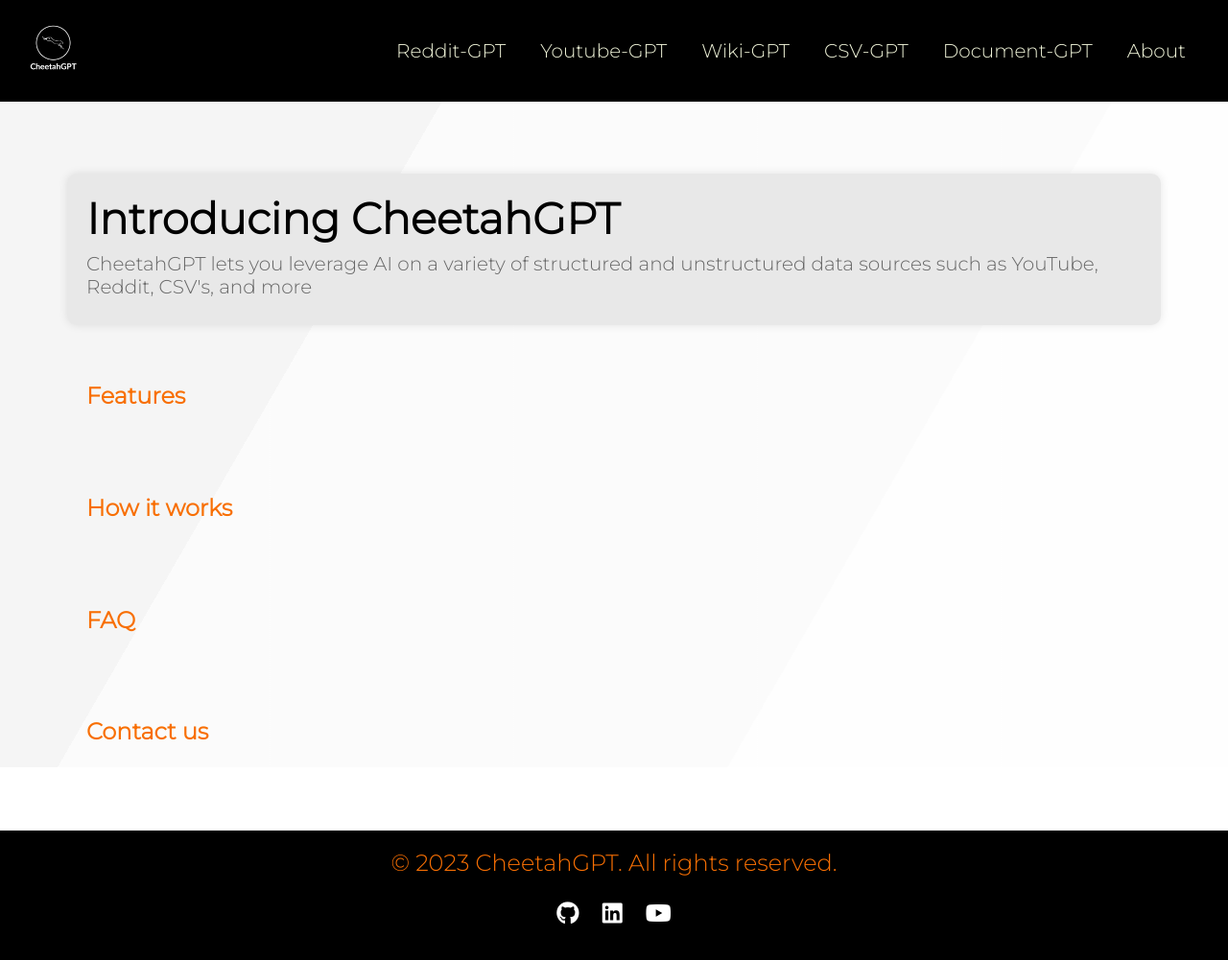
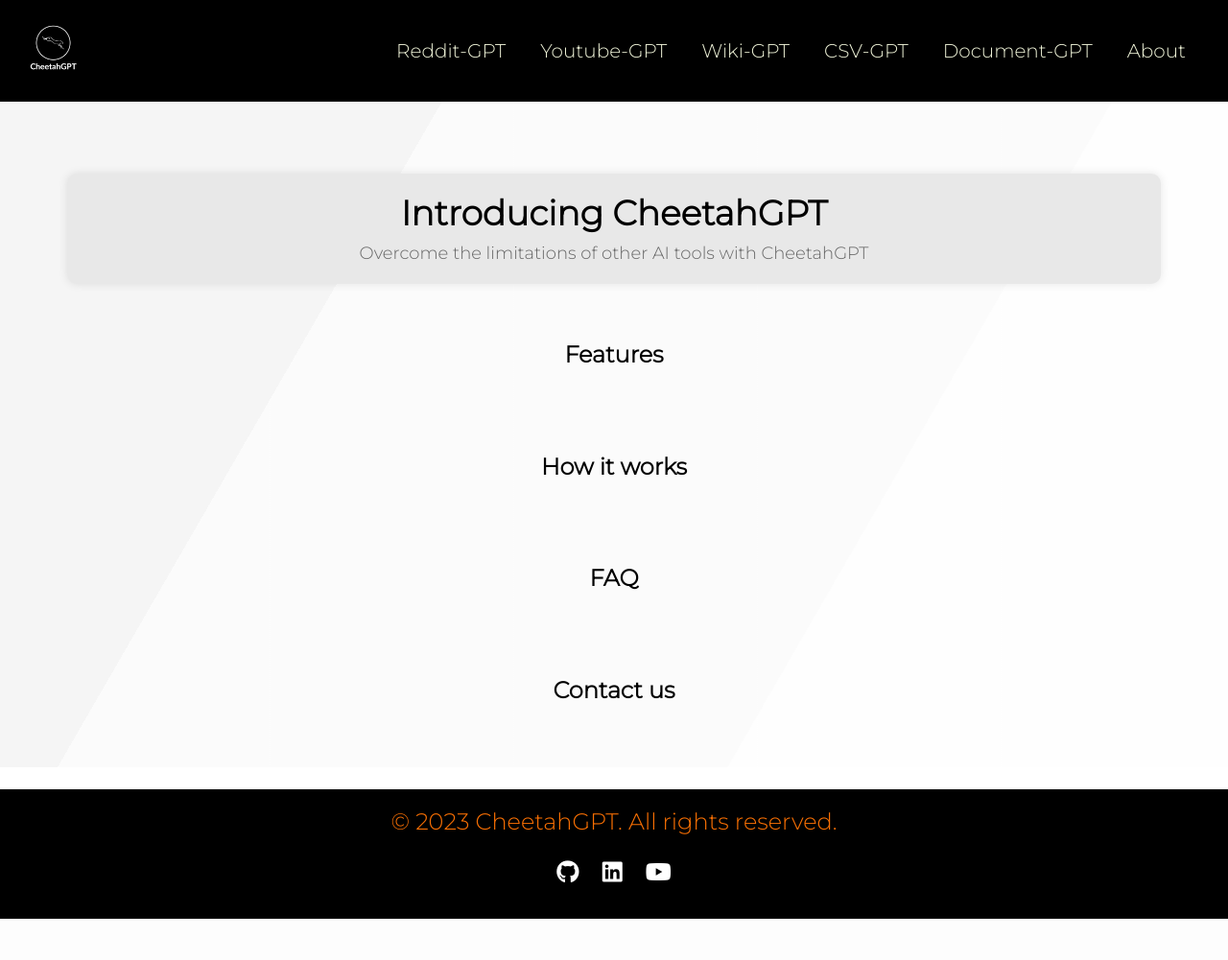
Before and after one commit to AbhroChowdhury/CheetahGPT, a Flask app: page / in a window 1280 px wide. Shown: the whole page at 96% size. After the commit the page ends 958 px from the top, so only its background shows below. Run offline with Flask 3, Linux system fonts and the light colour scheme; some libraries are stand-ins or nearby versions.

Commit message:
FE redesign continued

```diff
--- a/static/css/styles.css
+++ b/static/css/styles.css
@@ -252,6 +252,21 @@
     border-radius: 10px;
     box-shadow: 0 0 10px rgba(0, 0, 0, 0.1);
     margin-bottom: 40px;
+    display: flex;
+    flex-direction: column;
+    justify-content: center;
+    align-items: center;
+}
+
+.custom-container h1 {
+    font-size: 36px;
+    margin-bottom: 10px;
+}
+
+.custom-container h5 {
+    font-size: 18px;
+    text-align: center;
+    margin: 0 auto;
 }
 
 .navbar-brand img {
@@ -290,7 +305,7 @@
 }
 
 h4 {
-    color:#F86F03;
+    color:#000000;
     font-weight:bolder;
 }
 
@@ -328,6 +343,9 @@
     cursor: pointer;
     transition: background-color 0.3s;
     margin-bottom: 40px;
+    display: flex;
+    justify-content: center;
+    align-items: center;
 }
 
 .main-summary-container:hover {
@@ -339,7 +357,6 @@
     margin-bottom: 20px;
     display:none;
 }
-
 
 
 .card-group {
@@ -380,6 +397,9 @@
     cursor: pointer;
     transition: background-color 0.3s;
     margin-bottom: 40px;
+    display: flex;
+    justify-content: center;
+    align-items: center;
 }
 
 .how-summary-container:hover {
@@ -422,14 +442,7 @@
     display: none;
 }
 
-.visuals-title {
-    font-size: 36px;
-    font-weight: 600;
-    color:#525FE1;
-    margin-top: 150px;
-    margin-right: 85px;
-    margin-left: 85px;
-}
+
 
 .visuals-image {
     max-width: 100%;
@@ -447,20 +460,15 @@
     cursor: pointer;
     transition: background-color 0.3s;
     margin-bottom: 40px;
+    display: flex;
+    justify-content: center;
+    align-items: center;
 }
 
 .faq-summary-container:hover {
     background-color: #FFFFFF;
 }
 
-.faq-title {
-    font-size: 36px;
-    font-weight: 600;
-    color: #525FE1;
-    margin-top: 10px;
-    margin-right: 85px;
-    margin-left: 85px;
-}
 
 .faq-container {
     margin-top: 40px;
@@ -481,6 +489,9 @@
     cursor: pointer;
     transition: background-color 0.3s;
     margin-bottom: 40px;
+    display: flex;
+    justify-content: center;
+    align-items: center;
 }
 
 .learnmore-summary-container:hover {
@@ -497,14 +508,6 @@
     display: none;
 }
 
-.learnmore-title {
-    font-size: 36px;
-    font-weight: 600;
-    color:#525FE1;
-    margin-top: 230px;
-    margin-right: 85px;
-    margin-left: 85px;
-}
 
 .learnmore-image {
     max-width: 100%;
--- a/templates/csvGPT.html
+++ b/templates/csvGPT.html
@@ -12,9 +12,9 @@
     </head>
 
 
-    <div class="csvbg"></div>
-    <div class="csvbg bg2"></div>
-    <div class="csvbg bg3"></div>
+    <div class="bg"></div>
+    <div class="bg bg2"></div>
+    <div class="bg bg3"></div>
 
 <div class="main-content">
 <body class="animated-background">
--- a/templates/documentGPT.html
+++ b/templates/documentGPT.html
@@ -12,9 +12,9 @@
     </head>
 
 
-    <div class="docbg"></div>
-    <div class="docbg bg2"></div>
-    <div class="docbg bg3"></div>
+    <div class="bg"></div>
+    <div class="bg bg2"></div>
+    <div class="bg bg3"></div>
 
 <div class="main-content">
 <body class="animated-background">
--- a/templates/index.html
+++ b/templates/index.html
@@ -54,7 +54,7 @@
 
     <div class="container custom-container">
         <h1>Introducing CheetahGPT</h1>
-        <h5>CheetahGPT lets you leverage AI on a variety of structured and unstructured data sources such as YouTube, Reddit, CSV's, and more</h5>
+        <h5>Overcome the limitations of other AI tools with CheetahGPT</h5>
     </div>
 
     <div class="container visuals-container">
--- a/templates/redditGPT.html
+++ b/templates/redditGPT.html
@@ -12,9 +12,9 @@
     </head>
 
 
-    <div class="redditbg"></div>
-    <div class="redditbg bg2"></div>
-    <div class="redditbg bg3"></div>
+    <div class="bg"></div>
+    <div class="bg bg2"></div>
+    <div class="bg bg3"></div>
 
 <div class="main-content">
 <body class="animated-background">
--- a/templates/wikipediaGPT.html
+++ b/templates/wikipediaGPT.html
@@ -12,9 +12,9 @@
     </head>
 
 
-    <div class="wikibg"></div>
-    <div class="wikibg bg2"></div>
-    <div class="wikibg bg3"></div>
+    <div class="bg"></div>
+    <div class="bg bg2"></div>
+    <div class="bg bg3"></div>
 
 <div class="main-content">
 <body class="animated-background">
--- a/templates/youtubeGPT.html
+++ b/templates/youtubeGPT.html
@@ -12,9 +12,9 @@
     </head>
 
 
-    <div class="youtubebg"></div>
-    <div class="youtubebg bg2"></div>
-    <div class="youtubebg bg3"></div>
+    <div class="bg"></div>
+    <div class="bg bg2"></div>
+    <div class="bg bg3"></div>
 
 <div class="main-content">
 <body class="animated-background">
```
